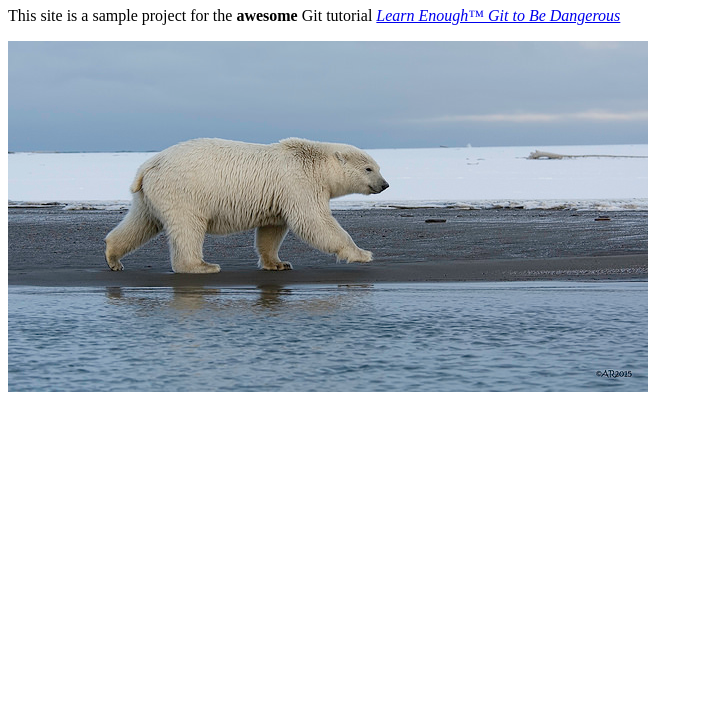
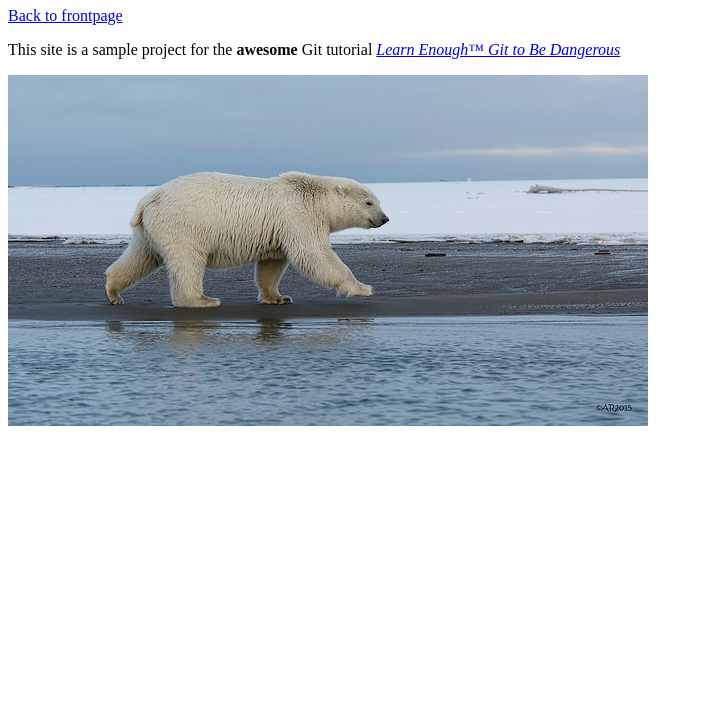
Before and after one commit to abmosberg/website, a plain HTML site: page about.html in a window 1280 px wide. Shown: the part 73-800 px from the top of the page, without its empty margins (0-703 px from the left). Drawn offline with Linux system fonts and the light colour scheme.

Commit message:
Add link back to front page

```diff
--- a/about.html
+++ b/about.html
@@ -6,6 +6,7 @@
 </head>
 <body>
 	<h1>About</h1>
+	<a href="index.html">Back to frontpage</a>
 	<p>
 		This site is a sample project for the <strong>awesome</strong> Git tutorial <a href="http://learnenough.com/git-tutorial"><em>Learn Enough™ Git to Be Dangerous</em></a>
 	</p>
```
